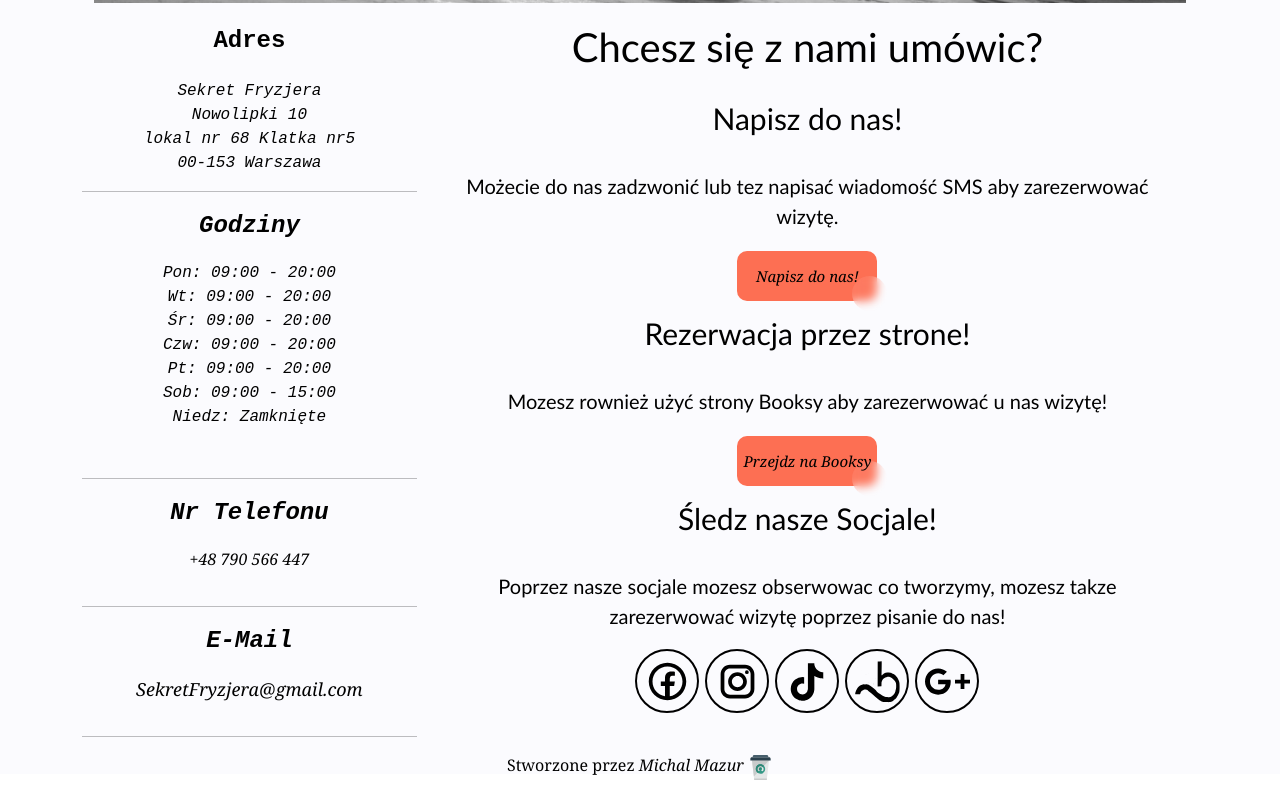
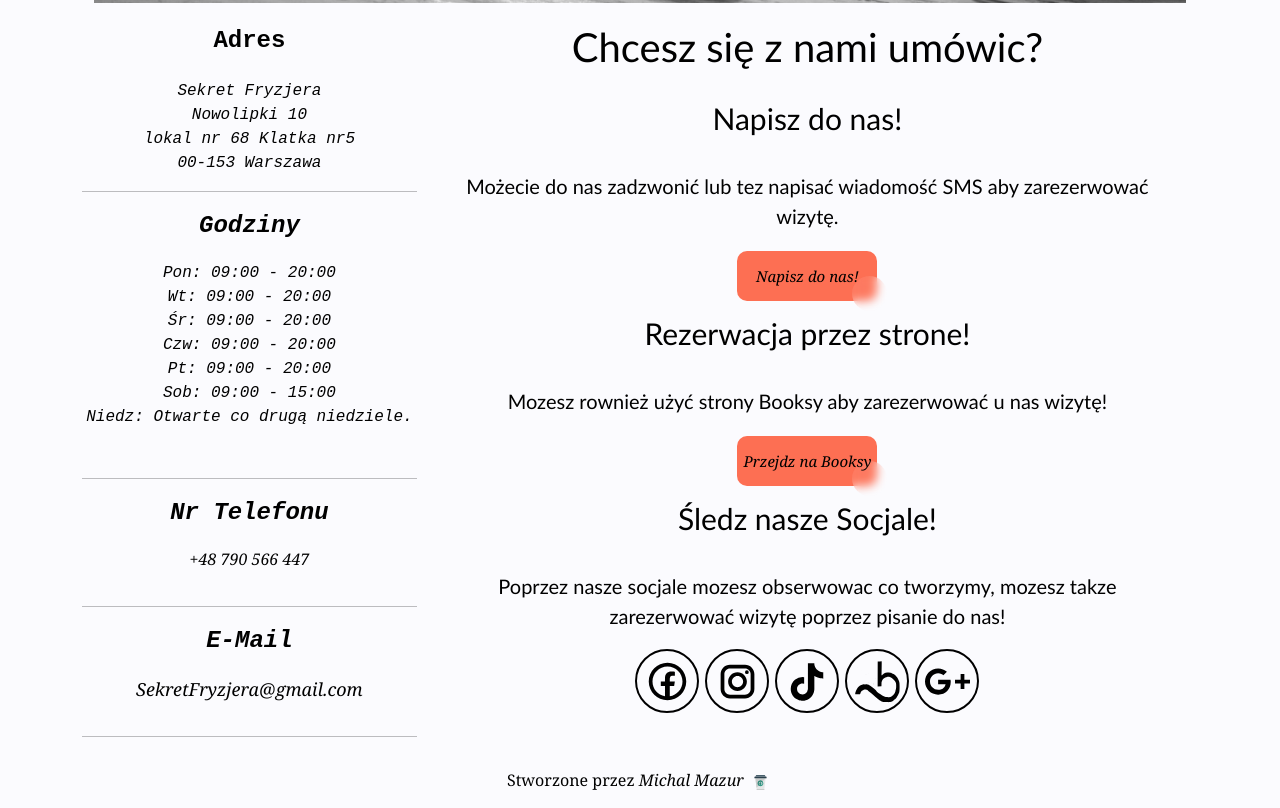
Before and after one commit to Michallo538/Sekret-Fryzjera-Website, a plain HTML site: page contact.html in a window 1280 px wide. Shown: the part 649-1457 px from the top of the page. Before the commit the page ends 1429 px from the top, so only its background shows below. Drawn offline with nearby package versions, Linux system fonts and the light colour scheme.

Commit message:
FinalFixes.pl

```diff
--- a/Styles/Style.css
+++ b/Styles/Style.css
@@ -417,6 +417,7 @@ a:hover {
 .center-about-texth1 {
     font-size: xx-large;
     text-align: center;
+    padding-top: 1rem;
 }
 
 .center-about-texth2 {
--- a/contact.html
+++ b/contact.html
@@ -68,7 +68,8 @@
 
 
                 <a class="navbar-brand" href="/index.html"> <img style="width:250px; height:auto;"
-                        src="/Images/znaknabialym.png" alt="Sekret Fryzjera Logo"></a>
+                        src="/Images/znaknabialym.png" alt="Sekret Fryzjera Logo">
+                </a>
                 <div class="navbar-home" id="home">
                     <ul class="navbar-nav ms-auto">
                         <li class="nav-item ">
@@ -83,7 +84,6 @@
                         </li>
                         <a href="https://booksy.com/pl-pl/104884_sekret-fryzjera_fryzjer_3_warszawa">
                             <button class="button-86">
-
                                 Umów się z nami
                             </button>
                         </a>
@@ -122,12 +122,13 @@
                             style=" padding-bottom: px; font-family:'Courier New', Courier, monospace; font-size:24px;">Godziny</strong>
                     </div>
                     <div
-                        style="padding-bottom: 5%;padding-top: 5%; font-style:oblique; font-family:Courier New, monospace; text-align:center;">
+                        style=" padding-bottom: 5%;padding-top: 5%; font-style:oblique; font-family:Courier New, monospace; text-align:center;">
                         <p>
                             Pon: 09:00 - 20:00<br>Wt: 09:00 - 20:00<br> Śr: 09:00 - 20:00<br>Czw: 09:00 - 20:00<br>Pt:
                             09:00
                             -
-                            20:00<br> Sob: 09:00 - 15:00<br> Niedz: Zamknięte </p>
+                            20:00<br> Sob: 09:00 - 15:00<br> Niedz: Otwarte co drugą niedziele. </p>
+
                     </div>
                     <hr>
                     <div style="font-style:oblique; font-family:Courier New, monospace; text-align:center;">
@@ -275,14 +276,13 @@
             </div>
 
 
-            <div class="container">
-                <div style="height: 21px;" style="display:inline-flex"
-                    class="d-flex justify-content-center align-content-center ">
+            <div class="container" style="margin-top: 15px;">
+                <div style="display:inline-flex" class="d-flex justify-content-center align-content-center ">
                     <p>Stworzone przez <a class="h6" style="text-decoration: none;"
                             href="https://www.facebook.com/profile.php?id=100004472498489">Michal
                             Mazur</a>
-                        <a href="https://www.buymeacoffee.com/michalmazur5"> <img style="  width: 25px; ;"
-                                src="/Images/coffeeecupimage.svg">
+                        <a href="https://www.buymeacoffee.com/michalmazur5"> <img
+                                style="  width: 25px; height: 15px;" src="/Images/coffeeecupimage.svg">
                         </a>
                     </p>
                 </div>
```
Also changed, not shown: about.html (+5 -6 lines), index.html (+7 -7 lines), services.html (+9 -9 lines).
